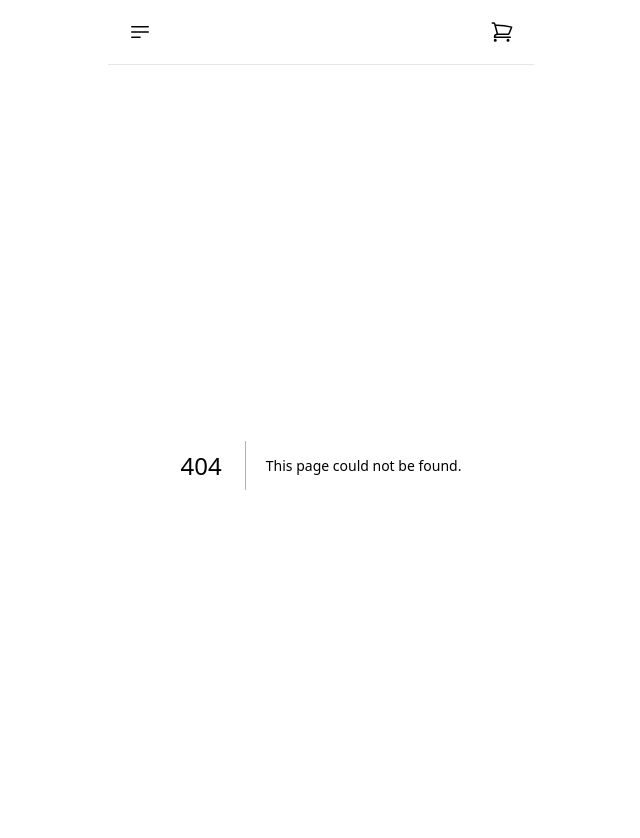
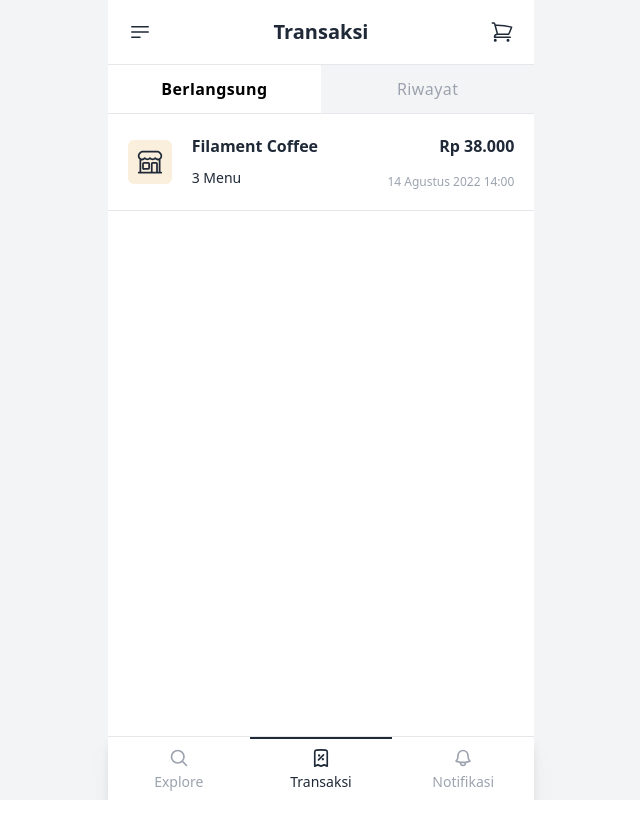
Before and after one commit to sansan061100/Loop-Coffee-Web, a Next.js app: page /app/transaction in a window 1280 px wide. Before the commit this address had no page. Shown: the top 838 px of the page, without its empty margins (319-959 px from the left). After the commit the page ends 800 px from the top, so only its background shows below. Built offline with nearby package versions, Linux system fonts and the light colour scheme.

Commit message:
menambahkan middleware permission address

```diff
--- a/components/ListNavigation.tsx
+++ b/components/ListNavigation.tsx
@@ -1,17 +1,21 @@
+import Link from "next/link";
 import React from "react";
 
 interface Props {
   title?: string;
   icon: React.ReactNode;
+  href?: string;
 }
-const ListNavigation: React.FC<Props> = ({ title, icon }) => {
+const ListNavigation: React.FC<Props> = ({ title, icon, href }) => {
   return (
-    <div className="px-5 py-4 cursor-pointer hover:bg-gray-100 flex items-center space-x-5">
-      {icon}
-      <div>
-        <h5 className="text-gray-800">{title}</h5>
+    <Link href={href ?? "#"}>
+      <div className="px-5 py-4 cursor-pointer hover:bg-gray-100 flex items-center space-x-5">
+        {icon}
+        <div>
+          <h5 className="text-gray-800">{title}</h5>
+        </div>
       </div>
-    </div>
+    </Link>
   );
 };
 
--- a/components/Sidebar.tsx
+++ b/components/Sidebar.tsx
@@ -39,6 +39,7 @@ const Sidebar = () => {
         <ListNavigation
           title="Alamat Saya"
           icon={<MapPinIcon className="h-5 w-5" />}
+          href="/app/profile/address"
         />
         <ListNavigation
           title="Bantuan"
--- a/pages/app/profile/address.tsx
+++ b/pages/app/profile/address.tsx
@@ -1,12 +1,30 @@
 import DetailLayout from "@/components/Layout/DetailLayout";
 import dynamic from "next/dynamic";
-import React, { ReactElement } from "react";
+import { useRouter } from "next/router";
+import React, { ReactElement, useEffect } from "react";
 
 const MapPicker = dynamic(() => import("@/components/Address/MapPicker"), {
   ssr: false,
 });
 
 const Address = () => {
+  const router = useRouter();
+  useEffect(() => {
+    // request permission to use location on iOS
+    navigator.permissions
+      .query({ name: "geolocation" })
+      .catch(() => {
+        alert("Please allow location access to use this feature.");
+        router.back();
+      })
+      .then((res: any) => {
+        if (res.state === "denied") {
+          alert("Permission to access location was denied");
+          router.back();
+        }
+      });
+  }, []);
+
   return (
     <div>
       <MapPicker />
--- /dev/null
+++ b/pages/app/transaction.tsx
@@ -0,0 +1,39 @@
+import HomeLayout from "@/components/Layout/HomeLayout";
+import { BuildingStorefrontIcon } from "@heroicons/react/24/outline";
+import React, { ReactElement } from "react";
+
+const Transaction = () => {
+  return (
+    <div>
+      <div className="tabs w-full border-b">
+        <a className={`tab flex-1 h-auto py-3 tab-active`}>Berlangsung</a>
+        <a className={`tab flex-1 h-auto py-3`}>Riwayat</a>
+      </div>
+      <div className="p-0 border-b">
+        <div className=" p-5 space-x-5 items-center flex">
+          <div className="h-11 w-11 flex justify-center items-center rounded-md bg-primary-100">
+            <BuildingStorefrontIcon className="h-7 w-7" />
+          </div>
+          <div className="flex-1">
+            <div className="flex justify-between">
+              <h4 className="font-semibold">Filament Coffee</h4>
+              <h4 className="font-semibold">Rp 38.000</h4>
+            </div>
+            <div className="mt-2 flex justify-between items-center">
+              <h4 className="text-sm font-medium">3 Menu</h4>
+              <p className="text-xs mt-2 text-gray-400">
+                14 Agustus 2022 14:00
+              </p>
+            </div>
+          </div>
+        </div>
+      </div>
+    </div>
+  );
+};
+
+Transaction.getLayout = (page: ReactElement) => {
+  return <HomeLayout title="Transaksi">{page}</HomeLayout>;
+};
+
+export default Transaction;
```
Also changed, not shown: 1 other file (tests, documents, lock files or other folders).
